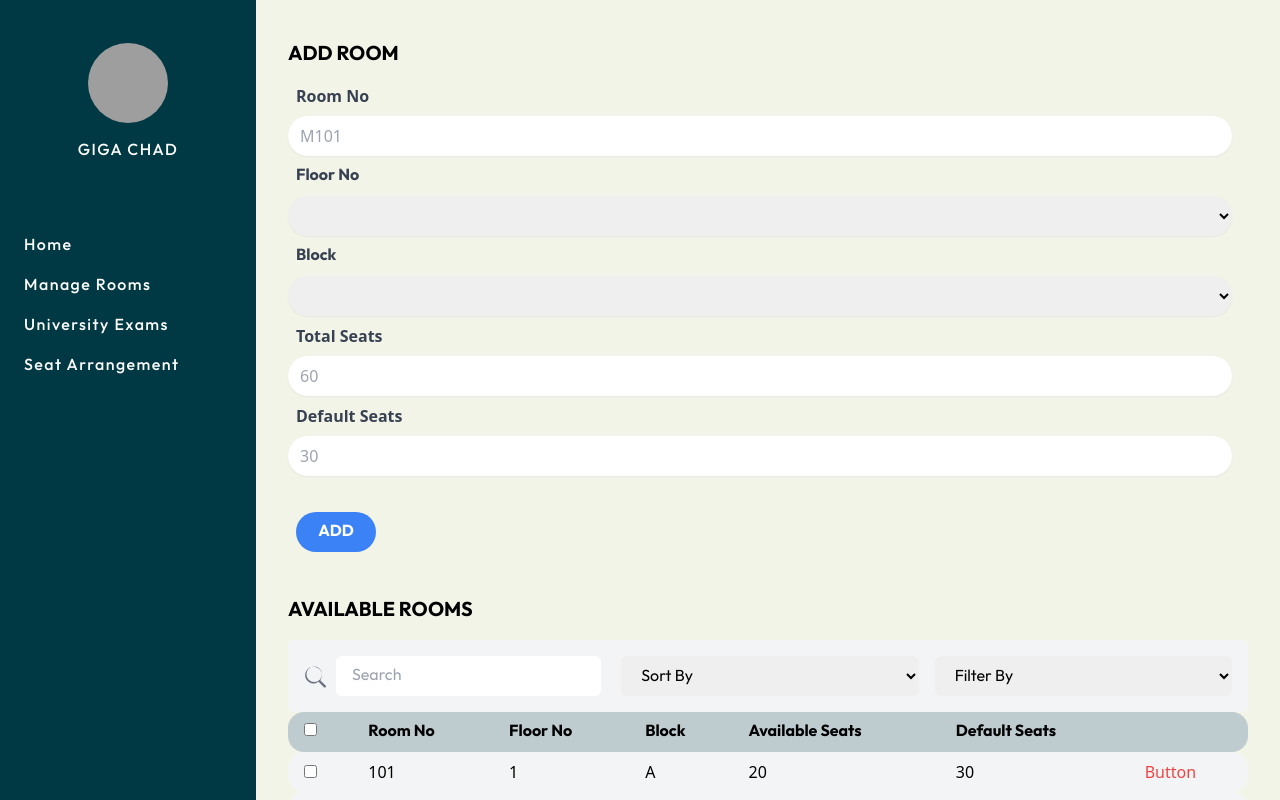
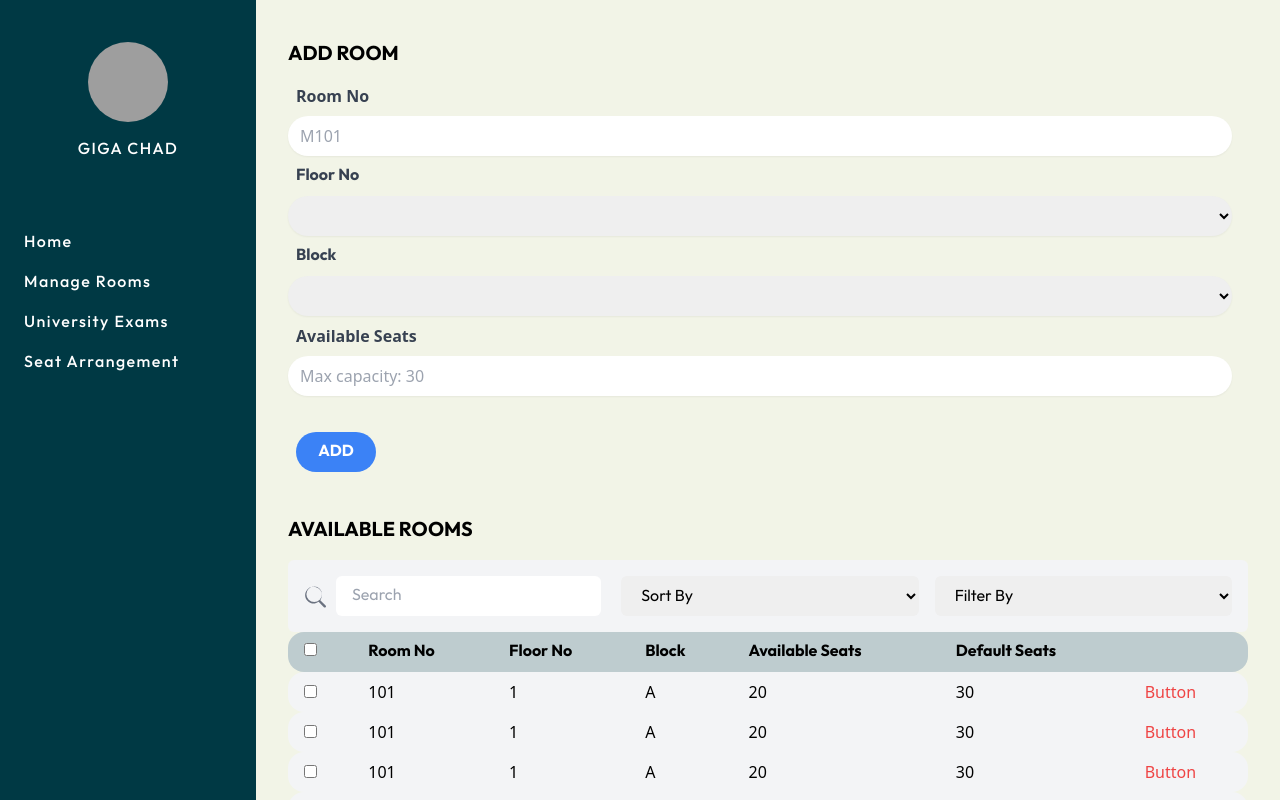
Before and after one commit to Sudhi27Krishna/Exam-Seat-Arrangement-System, a React (Create React App) app: page /manageroom in a window 1280 px wide. Shown: the top 800 px of the page. Built offline with nearby package versions, Linux system fonts and the light colour scheme; grey boxes are pictures that could not be loaded.

Commit message:
Added type prop in Input component

```diff
--- a/src/components/Input.jsx
+++ b/src/components/Input.jsx
@@ -1,10 +1,10 @@
 import React from 'react';
 //input as textfield
-export default function Input({ input_id, title, placeholder }) {
+export default function Input({ input_id, title, type, placeholder }) {
     return (
         <div className="flex flex-col mb-2 md:mr-4">
             <label htmlFor={input_id} className="text-gray-700 font-bold mb-2 pl-2 font-OB"><span className="whitespace-nowrap">{title}</span></label>
-            <input id={input_id} type="text" className="h-10 px-3 py-2 rounded-[20px] shadow-sm border-gray-300 focus:outline-green-login"
+            <input id={input_id} type={type} className="h-10 px-3 py-2 rounded-[20px] shadow-sm border-gray-300 focus:outline-green-login"
                 placeholder={placeholder} required />
         </div>
     );
--- a/src/components/ManageRoom.jsx
+++ b/src/components/ManageRoom.jsx
@@ -9,12 +9,11 @@ export default function ManageRoom() {
         <div className="bg-background flex flex-col flex-grow">
             <div className="px-8 pt-4  mt-6">
                 <h2 className="text-xl font-Outfit-Bold mb-4">ADD ROOM</h2>
-                <form className="flex flex-col st:flex-row justify-evenly">
-                    <Input input_id="room-no" title="Room No" placeholder="M101" required />
-                    <DropDownInput id="branch" title="Floor No" default="G" options={['1', '2', '3', '4', '5']} required />
-                    <DropDownInput id="slot" title="Block" default="M-George" options={['Ramanujan']} required />
-                    <Input input_id="total-seats" title="Total Seats" placeholder="60" required />
-                    <Input input_id="default-seats" title="Default Seats" placeholder="30" required />
+                <form className="flex flex-col st:flex-row justify-between">
+                    <Input input_id="room-no" title="Room No" type="text" placeholder="M101" required />
+                    <DropDownInput id="branch" title="Floor No" default="1" options={['1', '2', '3', '4', '5']} required />
+                    <DropDownInput id="slot" title="Block" default="Ramanujan" options={['M-George', 'Ramanujan']} required />
+                    <Input input_id="total-seats" title="Available Seats" type="text" placeholder="Max capacity: 30" required />
                     <button className="bg-blue-500 hover:bg-blue-400 text-white font-Outfit-Bold py-1 px-2 my-7 mx-2 h-10 w-[5rem] rounded-[20px]" type="submit">ADD</button>
                 </form>
             </div>
--- a/src/components/UniversityExam.jsx
+++ b/src/components/UniversityExam.jsx
@@ -32,10 +32,10 @@ export default function UniversityExam() {
             <div className="px-8 pt-6">
                 <h2 className="text-xl font-Outfit-Bold mb-8">ADD SLOTS</h2>
                 <form className="flex flex-col st:flex-row justify-around">
-                    <Input input_id="date" title="Date" placeholder="09-09-2020" />
+                    <Input input_id="date" title="Date" type="date" placeholder="09-09-2020" />
                     <DropDownInput input_id="branch" title="Branches" initial="all" options={['CSE', 'CSE-AI', 'CSE-DS', 'ECE', 'EEE', 'CIVIL', 'MECH']} />
                     <DropDownInput input_id="slot" title="Slot" initial="A" options={['B', 'C', 'D', 'E', 'F', 'G']} />
-                    <Input input_id="subject" title="Subject" placeholder="MAT101" />
+                    <Input input_id="subject" title="Subject" type="text" placeholder="MAT101" />
                     <button className="bg-blue-500 hover:bg-blue-400 text-white font-Outfit-Bold py-1 px-2 my-7 mx-2 h-10 w-[5rem] rounded-[20px]" type="submit">ADD</button>
                 </form>
             </div>
```
